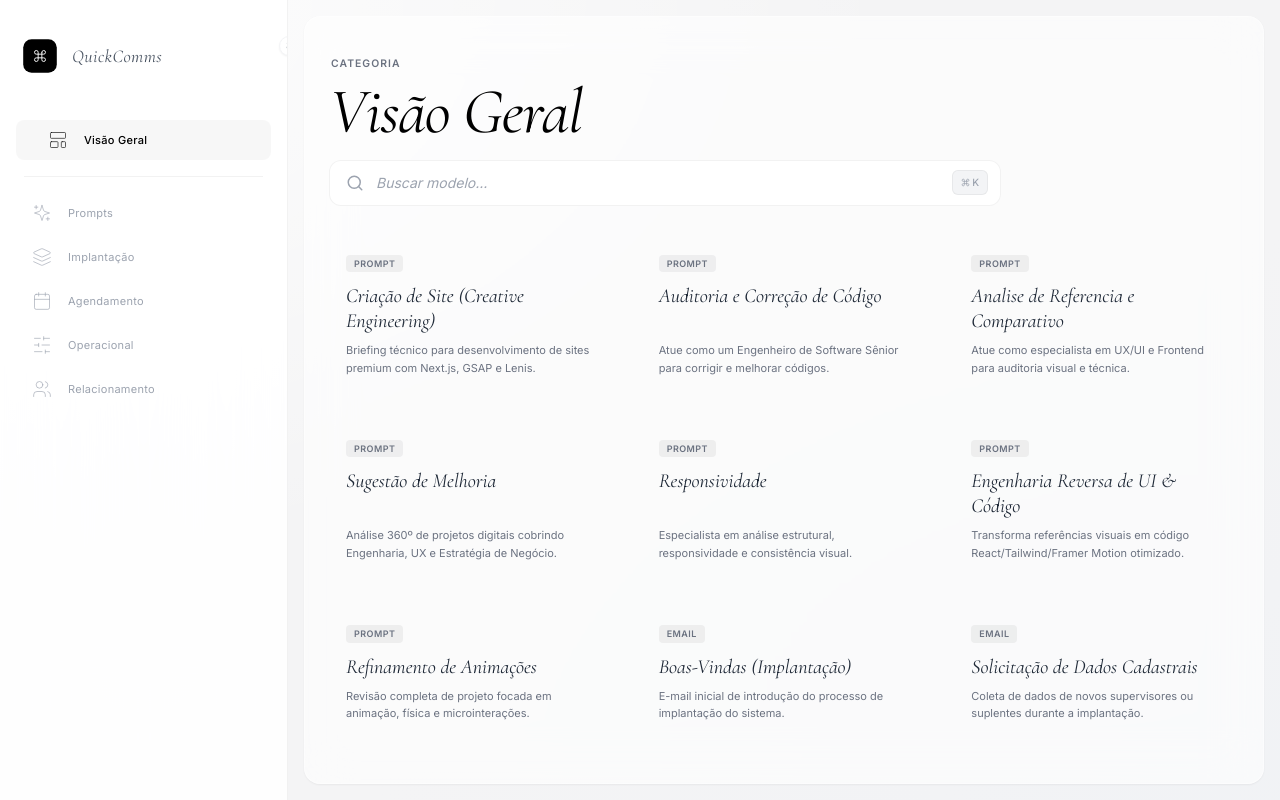
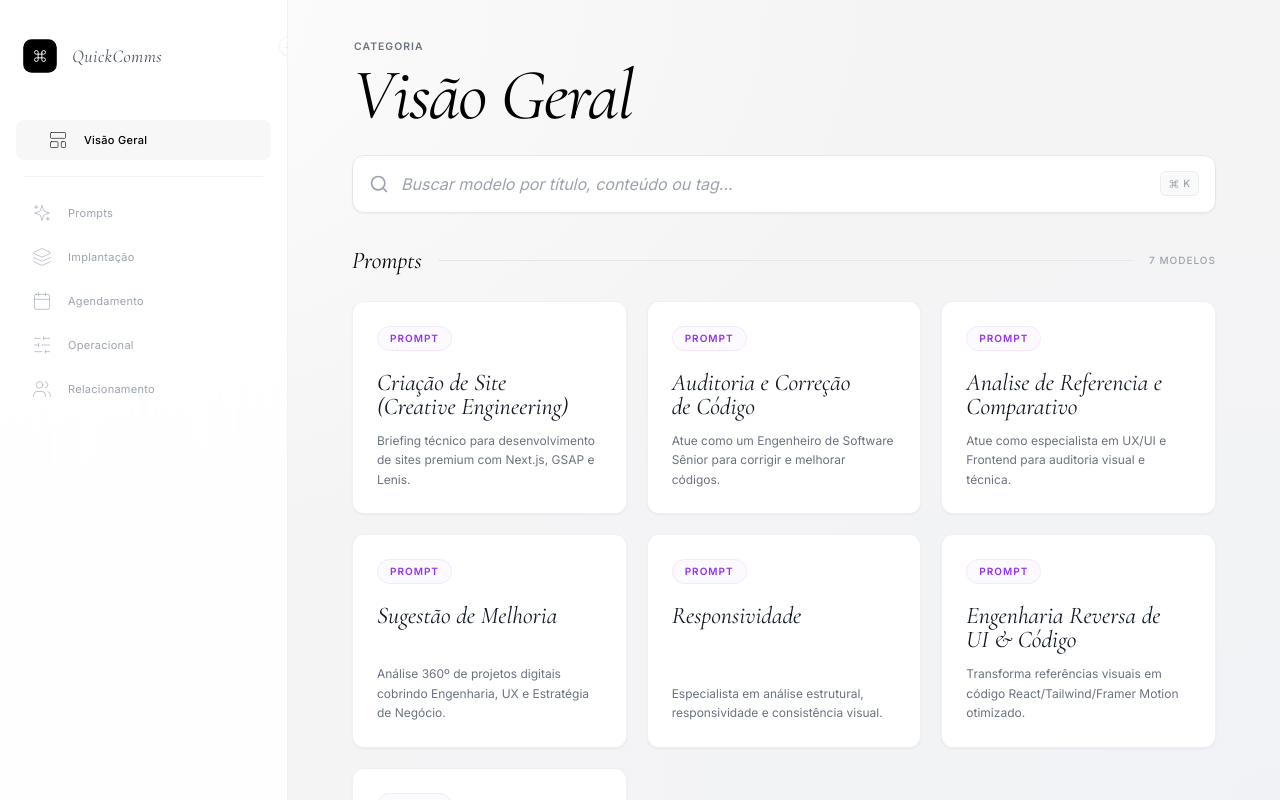
Before and after one commit to VictorCardosoOl/Gestor-de-Comunica-o, a React (Vite) app: page / in a window 1280 px wide. Built offline with nearby package versions, Linux system fonts and the light colour scheme.

Commit message:
feat: Introduce TemplateCard component
Extract template rendering logic into a reusable `TemplateCard` component. This improves code organization and maintainability by centralizing the presentation of template items, supporting both grid and grouped views.

```diff
--- a/App.tsx
+++ b/App.tsx
@@ -24,6 +24,48 @@ const HighlightedText = React.memo(({ text, highlight, className }: { text: stri
     </span>
   );
 });
+
+interface TemplateCardProps {
+  template: any;
+  searchQuery: string;
+  onClick: () => void;
+}
+
+// Helper Component for consistency in Grid and Grouped views
+const TemplateCard: React.FC<TemplateCardProps> = ({ template, searchQuery, onClick }) => (
+  <motion.button
+    layoutId={`card-${template.id}`}
+    onClick={onClick}
+    initial={{ opacity: 0, y: 10 }}
+    whileInView={{ opacity: 1, y: 0 }}
+    viewport={{ once: true, margin: "-50px" }}
+    className="group relative flex flex-col items-start text-left w-full h-full p-6 rounded-xl bg-white border border-gray-200/60 shadow-sm transition-all duration-300 hover:shadow-xl hover:shadow-black/5 hover:border-black/10 hover:-translate-y-1 overflow-hidden"
+  >
+    {/* Hover Arrow Action */}
+    <div className="absolute top-5 right-5 opacity-0 group-hover:opacity-100 transition-all duration-300 transform translate-x-2 group-hover:translate-x-0">
+       <div className="bg-black text-white rounded-full p-1.5 shadow-md">
+         <ChevronRight size={14} strokeWidth={2} />
+       </div>
+    </div>
+
+    <div className="flex w-full justify-between items-start mb-5">
+        <span className={`text-[10px] font-bold tracking-widest uppercase px-3 py-1 rounded-full border ${
+          template.channel === 'EMAIL' ? 'bg-blue-50/50 text-blue-600 border-blue-100' :
+          (template.channel === 'PROMPT' ? 'bg-purple-50/50 text-purple-600 border-purple-100' : 'bg-emerald-50/50 text-emerald-600 border-emerald-100')
+        }`}>
+          {template.channel === 'EMAIL' ? 'Email' : (template.channel === 'PROMPT' ? 'Prompt' : 'Chat')}
+        </span>
+    </div>
+
+    <h3 className="font-serif text-2xl italic leading-none mb-3 text-gray-900 group-hover:text-black transition-colors pr-6">
+        <HighlightedText text={template.title} highlight={searchQuery} />
+    </h3>
+
+    <p className="text-xs font-sans text-gray-500 line-clamp-3 leading-relaxed mt-auto">
+        <HighlightedText text={template.description || ''} highlight={searchQuery} />
+    </p>
+  </motion.button>
+);
 
 const App: React.FC = () => {
   const {
@@ -130,52 +172,55 @@ const App: React.FC = () => {
             <div className="w-10"></div> {/* Spacer for center alignment */}
           </header>
 
-          <div className="flex-1 flex overflow-hidden w-full relative lg:p-4">
+          <div className="flex-1 flex overflow-hidden w-full relative">
             <AnimatePresence mode="wait">
               {/* LIST VIEW */}
               {!selectedTemplate ? (
                 <motion.div
                   key="list-view"
-                  initial={{ opacity: 0, scale: 0.98, y: 10 }}
-                  animate={{ opacity: 1, scale: 1, y: 0 }}
-                  exit={{ opacity: 0, scale: 0.98, y: -10, filter: 'blur(4px)' }}
-                  transition={{ duration: 0.4, ease: [0.2, 0.65, 0.3, 0.9] }}
-                  className="flex flex-col w-full h-full max-w-5xl mx-auto bg-white/60 backdrop-blur-xl lg:rounded-2xl overflow-hidden border border-white/40 shadow-sm"
+                  initial={{ opacity: 0 }}
+                  animate={{ opacity: 1 }}
+                  exit={{ opacity: 0, filter: 'blur(4px)' }}
+                  transition={{ duration: 0.3 }}
+                  className="flex flex-col w-full h-full"
                 >
-                  <div className="px-6 pt-10 pb-4 shrink-0 z-10">
-                      <div className="flex flex-col gap-2">
-                        <span className="text-editorial-label text-gray-500 pl-0.5">{debouncedSearchQuery ? 'Pesquisa' : 'Categoria'}</span>
-                        <motion.h2 layout="position" className="text-editorial-title text-black tracking-tight truncate pr-2">{currentCategoryName}</motion.h2>
-                      </div>
+                  <div className="flex-1 overflow-y-auto custom-scrollbar px-6 md:px-12 lg:px-16 pt-6 md:pt-10 pb-10">
+                    <div className="max-w-7xl mx-auto w-full space-y-8">
+
+                      {/* Header Section */}
+                      <div className="flex flex-col gap-6">
+                        <div className="flex flex-col gap-1">
+                          <span className="text-editorial-label text-gray-400 pl-0.5 uppercase tracking-widest">{debouncedSearchQuery ? 'Pesquisa' : 'Categoria'}</span>
+                          <motion.h2 layout="position" className="text-5xl md:text-6xl lg:text-7xl font-serif italic text-black tracking-tight leading-[0.9]">{currentCategoryName}</motion.h2>
                         </div>
 
-                  {/* Search Bar */}
-                  <div className="px-6 pb-6 shrink-0 z-30 relative">
-                    <div className={`relative group flex items-center w-full max-w-2xl rounded-xl transition-all duration-300 ease-out border bg-white ${isSearchFocused ? 'border-black/20 shadow-sm ring-2 ring-black/5' : 'border-black/5'}`}>
-                      <div className="pl-4 text-gray-400"><Search size={18} /></div>
+                        {/* Search Bar - Full Width & Clean */}
+                        <div className={`relative group flex items-center w-full rounded-xl transition-all duration-300 ease-out border bg-white ${isSearchFocused ? 'border-black/20 shadow-lg ring-2 ring-black/5' : 'border-gray-200 shadow-sm hover:border-gray-300'}`}>
+                          <div className="pl-4 text-gray-400"><Search size={20} /></div>
                           <input
                             ref={searchInputRef}
                             type="text"
-                        placeholder="Buscar modelo..."
+                            placeholder="Buscar modelo por título, conteúdo ou tag..."
                             value={searchQuery}
                             onFocus={() => { setIsSearchFocused(true); setActiveSuggestionIndex(-1); }}
                             onBlur={() => setTimeout(() => setIsSearchFocused(false), 200)}
                             onChange={(e) => setSearchQuery(e.target.value)}
-                        className="w-full pl-3 pr-12 py-3 bg-transparent border-none focus:ring-0 outline-none text-[#1a1a1a] text-sm font-sans"
+                            className="w-full pl-3 pr-12 py-4 bg-transparent border-none focus:ring-0 outline-none text-gray-800 text-base font-sans placeholder:text-gray-300"
                           />
-                      <div className="absolute right-3">
+                          <div className="absolute right-4">
                             {searchQuery ? (
-                            <button onClick={() => { setSearchQuery(''); searchInputRef.current?.focus(); }} className="p-1 rounded-full bg-black/5 hover:bg-black hover:text-white text-gray-500 transition-colors"><X size={12} /></button>
+                                <button onClick={() => { setSearchQuery(''); searchInputRef.current?.focus(); }} className="p-1 rounded-full bg-black/5 hover:bg-black hover:text-white text-gray-500 transition-colors"><X size={14} /></button>
                               ) : (!isMobile && !isSearchFocused && (
-                              <div className="pointer-events-none flex items-center gap-0.5 px-2 py-1 rounded-md bg-gray-100 border border-black/5 text-[10px] font-sans font-medium text-gray-400"><Command size={9} /><span>K</span></div>
+                                  <div className="pointer-events-none flex items-center gap-1 px-2 py-1 rounded-md bg-gray-50 border border-black/5 text-[10px] font-sans font-medium text-gray-400"><Command size={10} /><span>K</span></div>
                               ))}
                           </div>
-                    </div>
+
+                          {/* Search Suggestions Dropdown */}
                           <AnimatePresence>
                             {isSearchFocused && suggestions.length > 0 && (
-                        <motion.div initial={{ opacity: 0, y: 5 }} animate={{ opacity: 1, y: 0 }} exit={{ opacity: 0 }} className="absolute left-6 right-6 max-w-2xl top-[calc(100%+4px)] bg-white border border-gray-200 shadow-xl rounded-xl z-50 overflow-hidden">
+                              <motion.div initial={{ opacity: 0, y: 5 }} animate={{ opacity: 1, y: 0 }} exit={{ opacity: 0 }} className="absolute left-0 right-0 top-[calc(100%+8px)] bg-white border border-gray-100 shadow-2xl rounded-xl z-50 overflow-hidden">
                                   {suggestions.map((sug, idx) => (
-                              <button key={sug.id} onClick={() => handleSuggestionClick(sug)} className="w-full text-left px-4 py-3 hover:bg-gray-50 flex items-center justify-between text-sm text-gray-700">
+                                    <button key={sug.id} onClick={() => handleSuggestionClick(sug)} className="w-full text-left px-5 py-4 hover:bg-gray-50 flex items-center justify-between text-sm text-gray-700 border-b border-gray-50 last:border-0">
                                       <HighlightedText text={sug.title} highlight={searchQuery} />
                                     </button>
                                   ))}
@@ -183,48 +228,75 @@ const App: React.FC = () => {
                             )}
                           </AnimatePresence>
                         </div>
+                      </div>
 
-                  {/* Native Scroll List (Performance Optimized) */}
-                  <div className="flex-1 overflow-y-auto custom-scrollbar relative z-10 px-4 pb-6">
+                      {/* Content Area */}
+                      <div className="min-h-[50vh]">
                         {filteredTemplates.length === 0 ? (
-                        <div className="flex flex-col items-center justify-center py-20 text-center px-8">
-                          <p className="font-serif italic text-2xl text-black/40 mb-2">Sem resultados</p>
-                          <p className="text-xs text-gray-500">Tente buscar por outro termo.</p>
+                            <div className="flex flex-col items-center justify-center py-24 text-center border border-dashed border-gray-200 rounded-2xl bg-gray-50/50">
+                              <p className="font-serif italic text-3xl text-gray-300 mb-2">Sem resultados</p>
+                              <p className="text-sm text-gray-400">Não encontramos nada para "{searchQuery}"</p>
                             </div>
                         ) : (
-                        <div className="grid grid-cols-1 md:grid-cols-2 xl:grid-cols-3 gap-3">
-                          {filteredTemplates.map((template, index) => (
-                              <motion.button
+                            // Conditional Layout: Grouped vs Grid
+                            (selectedCategory === 'all' && !debouncedSearchQuery) ? (
+                                <div className="space-y-16 pb-12">
+                                  {CATEGORIES.map(category => {
+                                    const categoryTemplates = filteredTemplates.filter(t => t.category === category.id);
+                                    if (categoryTemplates.length === 0) return null;
+
+                                    return (
+                                      <motion.div
+                                        key={category.id}
+                                        initial={{ opacity: 0, y: 20 }}
+                                        whileInView={{ opacity: 1, y: 0 }}
+                                        viewport={{ once: true, margin: "-50px" }}
+                                        className="space-y-6"
+                                      >
+                                          <div className="flex items-center gap-4">
+                                            <h3 className="text-2xl font-serif italic text-black">{category.name}</h3>
+                                            <div className="h-px bg-gray-200 flex-1"></div>
+                                            <span className="text-[10px] font-sans font-medium text-gray-400 uppercase tracking-widest">{categoryTemplates.length} Modelos</span>
+                                          </div>
+                                          <div className="grid grid-cols-1 md:grid-cols-2 xl:grid-cols-3 gap-5">
+                                            {categoryTemplates.map(template => (
+                                                <TemplateCard
                                                   key={template.id}
-                                layoutId={`card-${template.id}`}
+                                                  template={template}
+                                                  searchQuery={debouncedSearchQuery}
                                                   onClick={() => setSelectedTemplate(template)}
-                                className="w-full h-full flex flex-col items-start text-left p-6 rounded-xl transition-all duration-300 border bg-transparent border-transparent hover:bg-white hover:shadow-md hover:border-black/5 group"
-                              >
-                                <div className="flex w-full justify-between items-start mb-3">
-                                    <span className={`text-[9px] font-bold tracking-wider uppercase px-2 py-0.5 rounded bg-black/5 text-gray-500 group-hover:bg-black group-hover:text-white transition-colors`}>
-                                      {template.channel === 'EMAIL' ? 'Email' : (template.channel === 'PROMPT' ? 'Prompt' : 'Chat')}
-                                    </span>
-                                </div>
-                                <h3 className="font-serif text-xl italic leading-tight mb-2 text-gray-800 group-hover:text-black">
-                                    <HighlightedText text={template.title} highlight={debouncedSearchQuery} />
-                                </h3>
-                                <p className="text-[11px] text-gray-500 line-clamp-3 leading-relaxed mt-auto">
-                                    <HighlightedText text={template.description || ''} highlight={debouncedSearchQuery} />
-                                </p>
-                              </motion.button>
+                                                />
                                             ))}
                                           </div>
+                                      </motion.div>
+                                    )
+                                  })}
+                                </div>
+                            ) : (
+                                <div className="grid grid-cols-1 md:grid-cols-2 xl:grid-cols-3 gap-5 pb-12">
+                                  {filteredTemplates.map((template) => (
+                                      <TemplateCard
+                                        key={template.id}
+                                        template={template}
+                                        searchQuery={debouncedSearchQuery}
+                                        onClick={() => setSelectedTemplate(template)}
+                                      />
+                                  ))}
+                                </div>
+                            )
                         )}
+                      </div>
+                    </div>
                   </div>
                 </motion.div>
               ) : (
                 /* EDITOR VIEW */
                 <motion.div
                   key="editor-view"
-                  className="flex-1 h-full min-w-0 w-full relative bg-transparent"
-                  initial={{ opacity: 0, scale: 0.95 }}
+                  className="flex-1 h-full min-w-0 w-full relative bg-transparent p-0 lg:p-4"
+                  initial={{ opacity: 0, scale: 0.98 }}
                   animate={{ opacity: 1, scale: 1 }}
-                  exit={{ opacity: 0, scale: 0.95 }}
+                  exit={{ opacity: 0, scale: 0.98 }}
                   transition={{ duration: 0.4, ease: [0.2, 0.65, 0.3, 0.9] }}
                 >
                    <Editor template={selectedTemplate} onClose={() => setSelectedTemplate(null)} />
```
Lines whose indentation alone changed are shown as unchanged.
